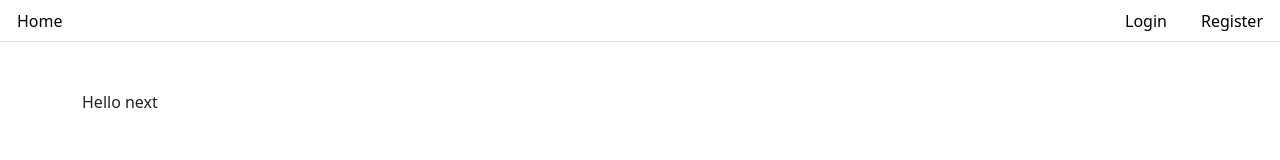
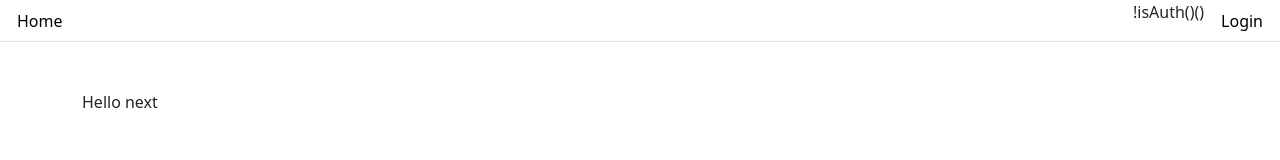
Before and after one commit to atakanreyhanioglu/developer-tips-frontend, a Next.js app: page / in a window 1280 px wide. Shown: the top 160 px of the page. Built offline with nearby package versions, Linux system fonts and the light colour scheme; a small style sheet from the web is missing.

Commit message:
register condition added

```diff
--- a/components/Layout.js
+++ b/components/Layout.js
@@ -37,14 +37,10 @@ const Layout = ({children}) => {
                 !isAuth() && (
                     <Fragment>
                         <li className="nav-item d-flex justify-content-center">
+                            !isAuth()()
                             <Link href={"/login"}>
                                 <a className="nav-link text-black">
                                     Login
-                                </a>
-                            </Link>
-                            <Link href={"/register"}>
-                                <a className="nav-link text-black">
-                                    Register
                                 </a>
                             </Link>
                         </li>
```
